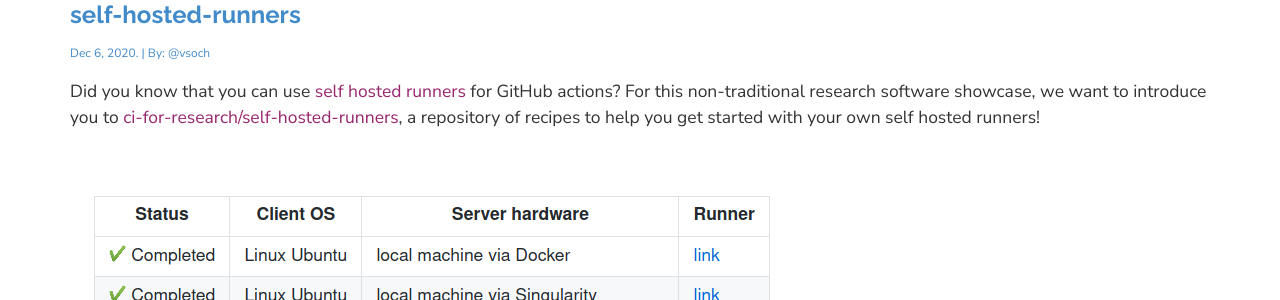
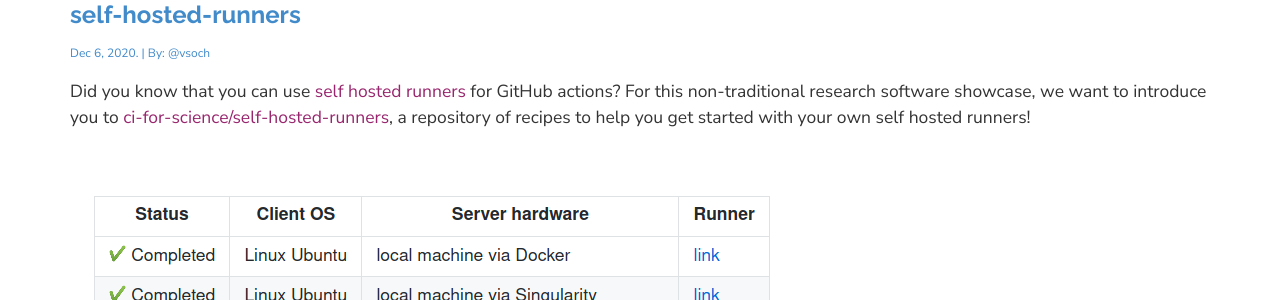
Before and after one commit to rseng/rseng, a Jekyll site: the page built from _posts/software/2020-12-06-self-hosted-runners.md, in a window 1280 px wide and 1400 px high. Shown: the part 240-540 px from the top of the window. Built offline with Jekyll 4.4.1, drawn with Linux system fonts in a browser that asks for light colours; nearby versions of some CDN libraries; some of the changed text lies outside the part shown.

Commit message:
fixing link for self-hosted-runners
Signed-off-by: vsoch <vsochat@stanford.edu>

```diff
--- a/_posts/software/2020-12-06-self-hosted-runners.md
+++ b/_posts/software/2020-12-06-self-hosted-runners.md
@@ -3,13 +3,13 @@
 title: "self-hosted-runners"
 date: 2020-12-06
 author: "@vsoch"
-annotate_criteria: https://rseng.github.io/software/repository/github/ci-for-research/self-hosted-runners/annotate-criteria/index.html
-annotate_taxonomy: https://rseng.github.io/software/repository/github/ci-for-research/self-hosted-runners/annotate-taxonomy/
+annotate_criteria: https://rseng.github.io/software/repository/github/ci-for-science/self-hosted-runners/annotate-criteria/index.html
+annotate_taxonomy: https://rseng.github.io/software/repository/github/ci-for-science/self-hosted-runners/annotate-taxonomy/
 categories:
 - Software
 ---
 
-Did you know that you can use [self hosted runners](https://docs.github.com/en/free-pro-team@latest/actions/hosting-your-own-runners/about-self-hosted-runners) for GitHub actions? For this non-traditional research software showcase, we want to introduce you to [ci-for-research/self-hosted-runners](https://github.com/ci-for-research/self-hosted-runners/), a repository of recipes to help you get started with your own self hosted runners!
+Did you know that you can use [self hosted runners](https://docs.github.com/en/free-pro-team@latest/actions/hosting-your-own-runners/about-self-hosted-runners) for GitHub actions? For this non-traditional research software showcase, we want to introduce you to [ci-for-science/self-hosted-runners](https://github.com/ci-for-science/self-hosted-runners/), a repository of recipes to help you get started with your own self hosted runners!
 
 <br>
 
@@ -41,7 +41,7 @@
 
 #### Why is it useful?
 
-However, mapping this documentation to real world examples, especially if you are low on bandwidth, can take a lot of time. This is the reason to have repositories like [ci-for-research/self-hosted-runners](https://github.com/ci-for-research/self-hosted-runners/).
+However, mapping this documentation to real world examples, especially if you are low on bandwidth, can take a lot of time. This is the reason to have repositories like [ci-for-science/self-hosted-runners](https://github.com/ci-for-science/self-hosted-runners/).
 The `self-hosted-runners` repository can quickly give you complete instructions for multiple
 different kinds of configurations. Do you want to use a container technology on your local machine? or maybe a cloud that you control? This respository can get you started!
 
```
